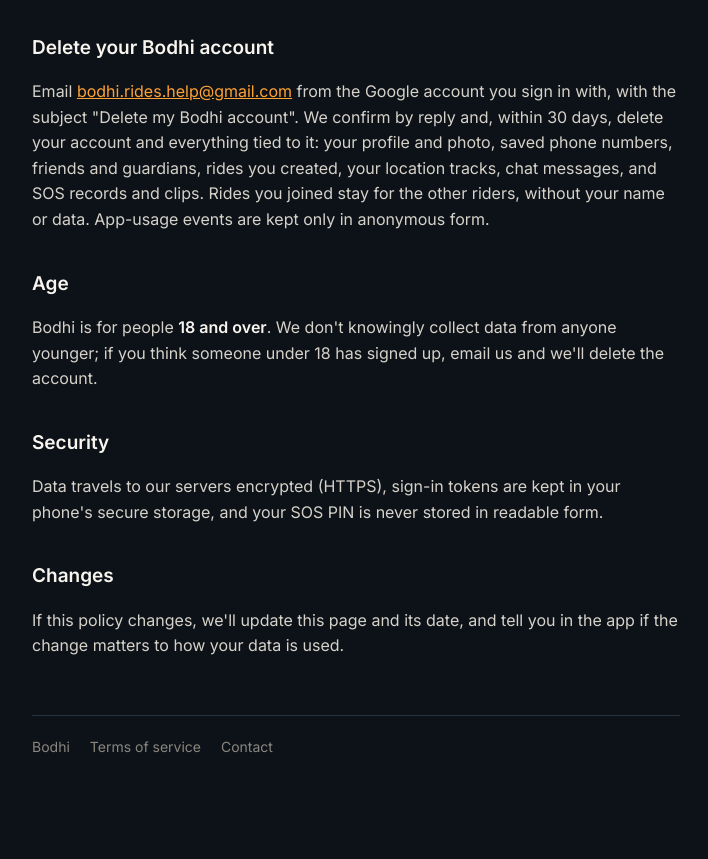
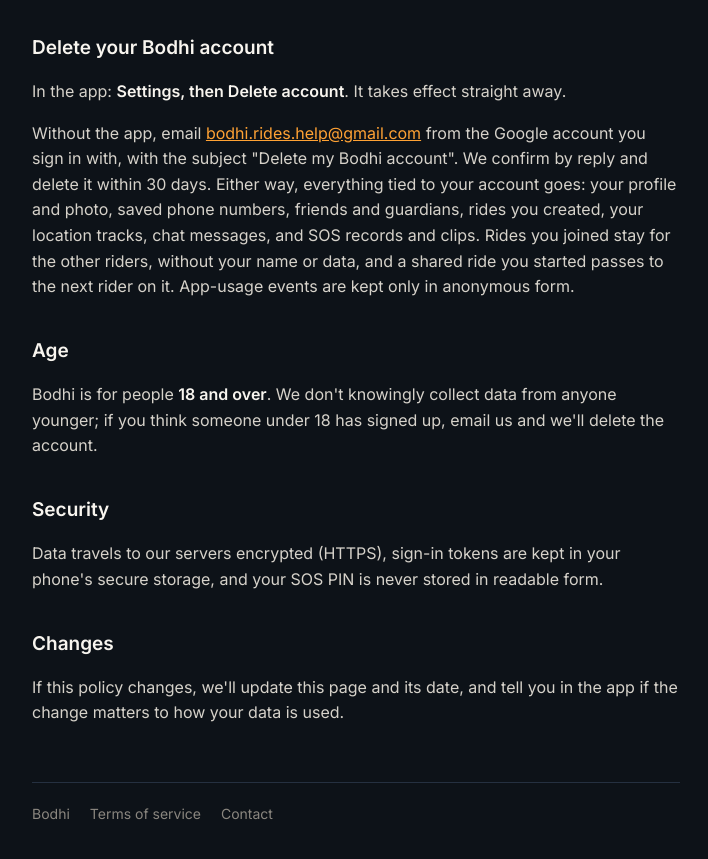
Before and after one commit to Manoj250/bodhi-app, a plain HTML site: page privacy.html in a window 1280 px wide. Shown: the part 2204-3063 px from the top of the page, without its empty margins (284-992 px from the left). Before the commit the page ends 3026 px from the top, so only its background shows below. Drawn offline with Linux system fonts and the light colour scheme.

Commit message:
publish site

```diff
--- a/privacy.html
+++ b/privacy.html
@@ -121,12 +121,17 @@
 
       <h2 id="delete-account">Delete your Bodhi account</h2>
       <p>
-        Email <a href="mailto:bodhi.rides.help@gmail.com?subject=Delete%20my%20Bodhi%20account">bodhi.rides.help@gmail.com</a>
+        In the app: <b>Settings, then Delete account</b>. It takes effect straight away.
+      </p>
+      <p>
+        Without the app, email <a href="mailto:bodhi.rides.help@gmail.com?subject=Delete%20my%20Bodhi%20account">bodhi.rides.help@gmail.com</a>
         from the Google account you sign in with, with the subject "Delete my Bodhi account". We
-        confirm by reply and, within 30 days, delete your account and everything tied to it: your
+        confirm by reply and delete it within 30 days. Either way, everything tied to your account
+        goes: your
         profile and photo, saved phone numbers, friends and guardians, rides you created, your
         location tracks, chat messages, and SOS records and clips. Rides you joined
-        stay for the other riders, without your name or data. App-usage events are kept only in
+        stay for the other riders, without your name or data, and a shared ride you started passes
+        to the next rider on it. App-usage events are kept only in
         anonymous form.
       </p>
 
```
